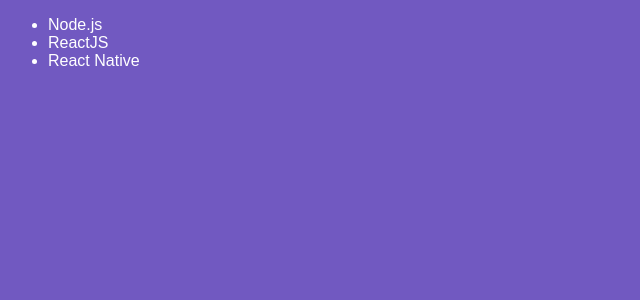
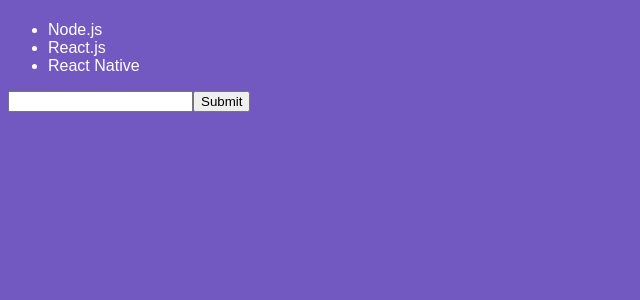
Before and after one commit to dinotudor/babel-webpack-boilerplate, a React app: page / in a window 1280 px wide. Shown: the top 300 px of the page, without its empty margins (0-640 px from the left). Built offline with nearby package versions, Linux system fonts and the light colour scheme.

Commit message:
add class component

```diff
--- a/src/components/TechLIst.js
+++ b/src/components/TechLIst.js
@@ -2,16 +2,41 @@ import React, { Component } from 'react';
 
 class TechList extends Component {
   state = {
+    newTech: '',
     techs: ['Node.js', 'React.js', 'React Native']
+  };
+
+  handleInputChange = e => {
+    this.setState({ newTech: e.target.value });
+  };
+
+  handleSubmit = e => {
+    e.preventDefault();
+    console.log(this.state.newTech);
+    this.setState({
+      techs: [...this.state.techs, this.state.newTech],
+      newTech: ''
+    });
   };
 
   render() {
     return (
-      <ul>
-        <li>Node.js</li>
-        <li>ReactJS</li>
-        <li>React Native</li>
-      </ul>
+      <>
+        <h1>{this.state.newTech}</h1>
+        <form onSubmit={this.handleSubmit}>
+          <ul>
+            {this.state.techs.map(tech => (
+              <li key={tech}>{tech}</li>
+            ))}
+          </ul>
+          <input
+            type="text"
+            onChange={this.handleInputChange}
+            value={this.state.newTech}
+          />
+          <button type="submit">Submit</button>
+        </form>
+      </>
     );
   }
 }
```
